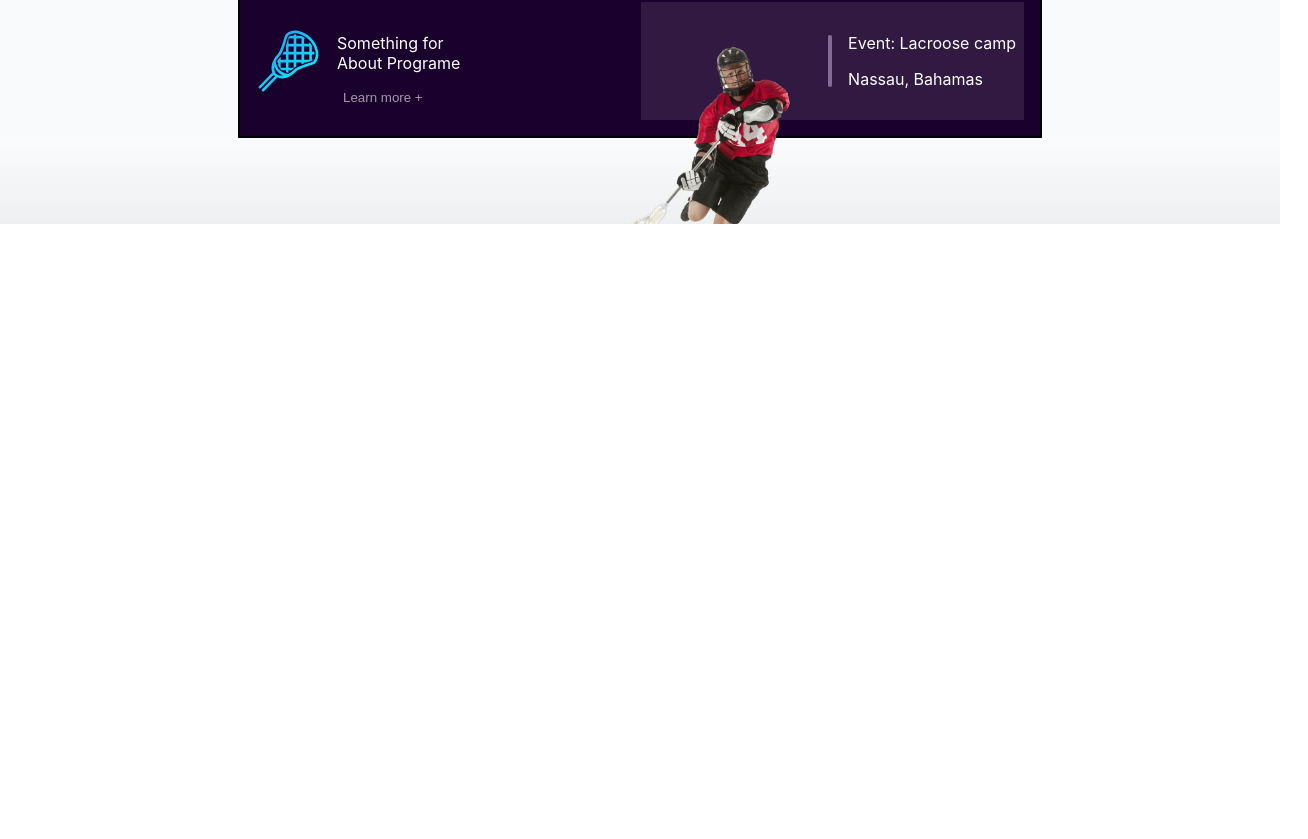
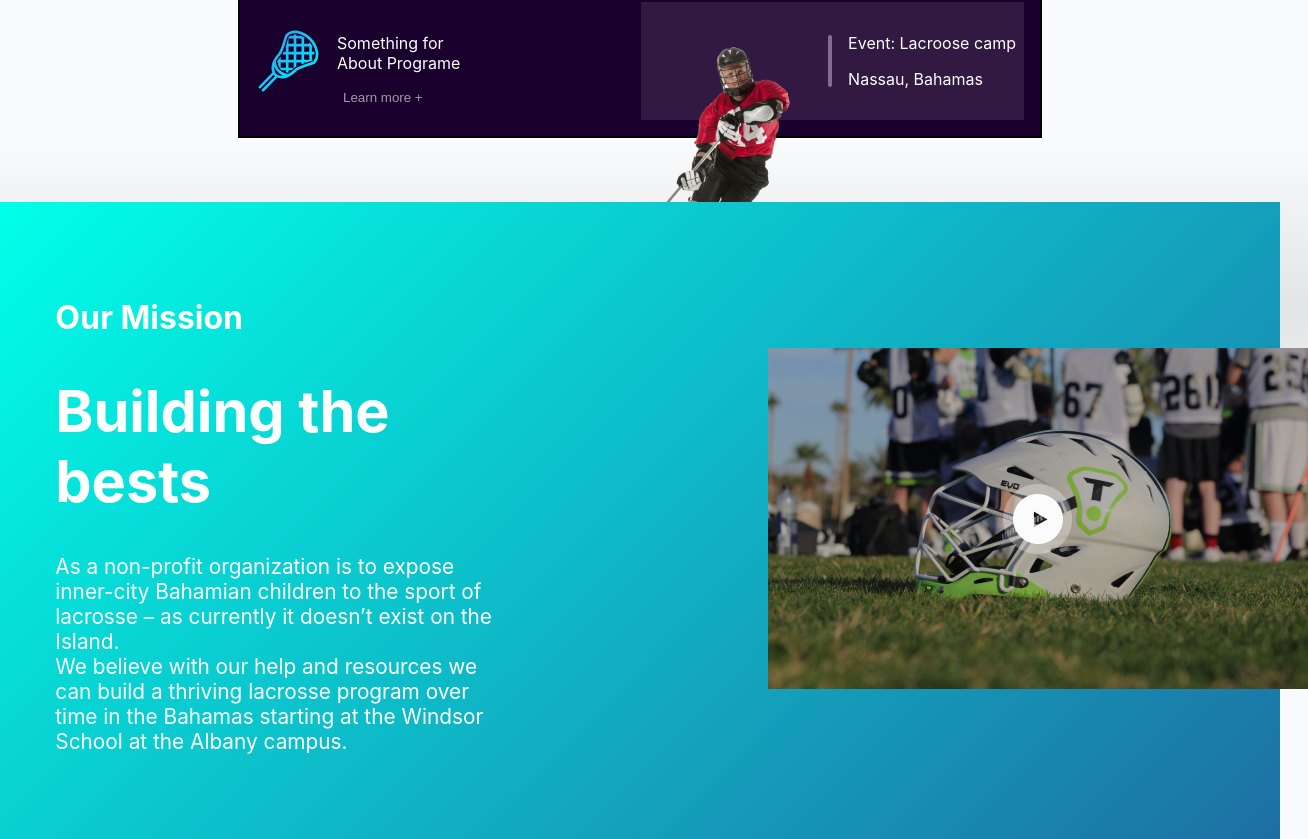
Before and after one commit to ivoinestrachan/lacrosse-site, a React (Create React App) app: page / in a window 1280 px wide. Shown: the part 617-1456 px from the top of the page, 1308 px wide, since content can reach past the window. Before the commit the page ends 841 px from the top, so only its background shows below. Built offline with nearby package versions, Linux system fonts and the light colour scheme.

Commit message:
Added mission component

```diff
--- a/src/App.js
+++ b/src/App.js
@@ -2,6 +2,7 @@ import React from "react";
 import Navbar from "./components/Navbar";
 import Landing from "./components/Landing/";
 import Event from "./components/Event/";
+import Mission from "./components/Mission/";
 
 const App = () => {
   return (
@@ -9,6 +10,7 @@ const App = () => {
       <Navbar />
       <Landing />
       <Event />
+      <Mission />
     </>
   );
 };
--- /dev/null
+++ b/src/components/Mission/index.js
@@ -0,0 +1,31 @@
+import React from "react";
+import styles from "./mission.module.css";
+import cvideo from "../../assets/cvideo.png";
+
+const index = () => {
+  return (
+    <div className={styles.container}>
+      <div className={styles.textContent}>
+        <div className={styles.textWrapper}>
+          <h3 className={styles.smallHeading}>Our Mission</h3>
+          <h1 className={styles.heading}>Building the bests</h1>
+          <p className={styles.para}>
+            As a non-profit organization is to expose inner-city Bahamian
+            children to the sport of lacrosse – as currently it doesn’t exist on
+            the Island.
+            <br /> We believe with our help and resources we can build a
+            thriving lacrosse program over time in the Bahamas starting at the
+            Windsor School at the Albany campus.
+          </p>
+        </div>
+      </div>
+      <div className={styles.imageContent}>
+        <div className={styles.imageWrapper}>
+          <img className={styles.img} src={cvideo} alt={cvideo} />
+        </div>
+      </div>
+    </div>
+  );
+};
+
+export default index;
--- /dev/null
+++ b/src/components/Mission/mission.module.css
@@ -0,0 +1,45 @@
+.container {
+  margin-top: 4rem;
+  width: 100%;
+  background: linear-gradient(135deg, #00ffe9 0%, #1d6fa3 100%);
+  position: absolute;
+  z-index: 99;
+  display: flex;
+  justify-content: space-between;
+  align-items: center;
+  padding-top: 4rem;
+  padding-bottom: 4rem;
+  color: white;
+}
+
+.textContent {
+}
+
+.textWrapper {
+  width: 80%;
+
+  margin-left: auto;
+  margin-right: auto;
+}
+
+.smallHeading {
+  font-size: 2.5vw;
+}
+.heading {
+  font-size: 4.5vw;
+}
+
+.para {
+  font-size: 1.3rem;
+  max-width: 552.95px;
+}
+
+.imageContent {
+  width: 40%;
+}
+
+.imageWrapper {
+}
+
+.img {
+}
```
Also changed, not shown: src/assets/cvideo.png (added), src/assets/video.png (added).
